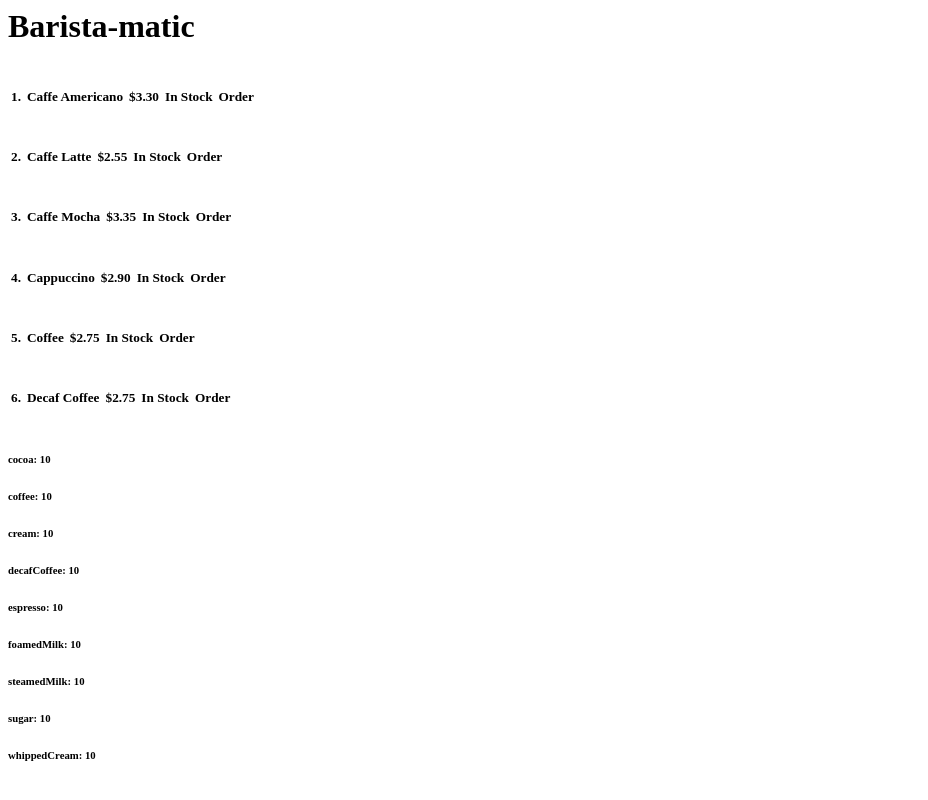
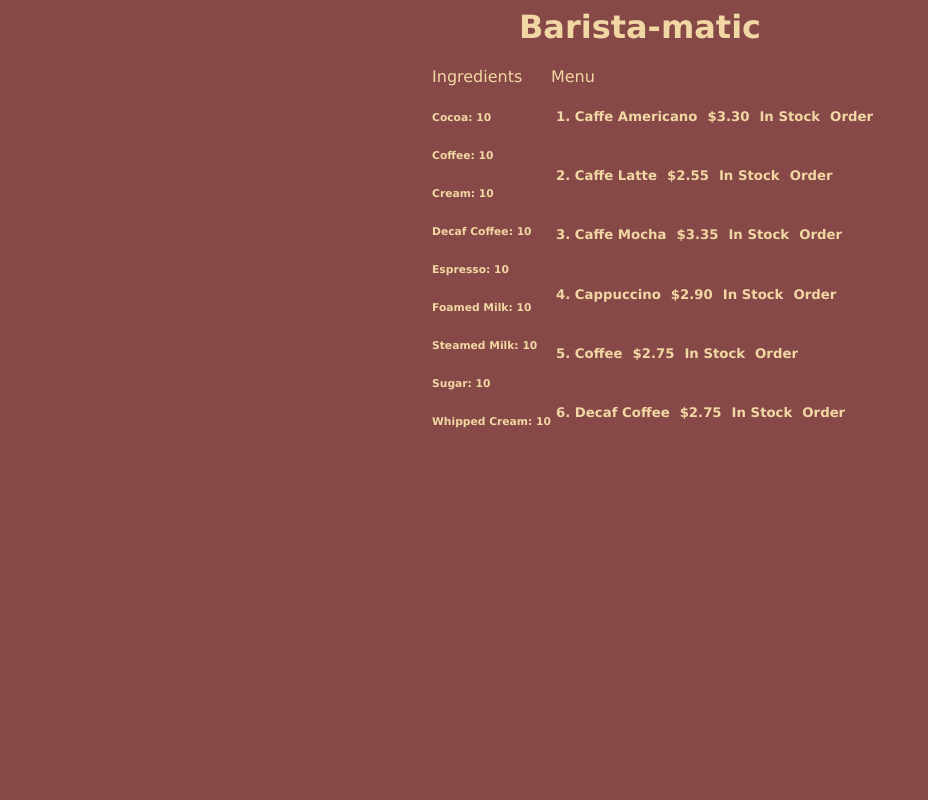
Before and after one commit to vlin59/victorlin-baristamatic, a React app: page / in a window 1280 px wide. Shown: the whole page, without its empty margins (0-928 px from the left). Built offline with nearby package versions, Linux system fonts and the light colour scheme; the HTML template or start-up script is replaced by a standard one.

Commit message:
Add some css

```diff
--- a/src/App.css
+++ b/src/App.css
@@ -1,11 +1,34 @@
+body {
+  background: #864947;
+  color:#f1d7a3;
+  font-family: "Lucida Sans Unicode", "Lucida Grande", sans-serif;
+}
+
+
+.header-text {
+  text-align: center;
+}
+
+.body-container {
+  display: -webkit-flex;
+  display: -moz-flex;
+  display: -ms-flex;
+  display: -o-flex;
+  display: flex;
+  margin-left: 30px;
+  justify-content: center;
+}
+
 .menu-item{
   display: block;
 }
 
 .menu-item h5 {
   display: inline-block;
-  *display: inline;
-  *zoom: 1;
-  margin-left: 3px;
-  margin-right: 3px;
+  margin-left: 5px;
+  margin-right: 5px;
 }
+
+.out-stock {
+  color: #27191d;
+}
--- a/src/App.js
+++ b/src/App.js
@@ -48,7 +48,14 @@ let drinkRecipes = {
 
 function formatMenuItem(menuItem) {
   return menuItem.split('_').join(' ');
+};
+
+function formatIngredientItem(ingredientItem) {
+  let firstLetterRegex = /(^|\s)[a-z]/g;
+  return ingredientItem.split(/(?=[A-Z])/).join(' ').replace(firstLetterRegex, (letter) => letter.toUpperCase());
 }
+
+
 
 export default class App extends Component {
   constructor(props) {
@@ -176,26 +183,32 @@ export default class App extends Component {
     return (
       <div>
         <Header handleClick={this.handleClick}/>
-        <h1>{this.state.count}</h1>
+        <div className="body-container">
+          <div className="ingredients-container">
+            <div>Ingredients</div>
+            {Object.keys(this.state.stockIngredientsUnits).sort().map((ingredient, i) => {
+
+              return (
+                <div key={i+1}>
+                  <h6>{formatIngredientItem(ingredient) +': '+ this.state.stockIngredientsUnits[ingredient]}</h6>
+                </div>
+              )
+            })}
+          </div>
+          <div className="menu-container">
+            <div>Menu</div>
             {Object.keys(this.state.menuItems).sort().map((menuItem, i) => {
               return(
                 <div key={i+1} className="menu-item">
-              <h5>{(i+1)+'.'}</h5>
-              <h5>{formatMenuItem(menuItem)}</h5>
-              <h5>{this.getPrice(menuItem)}</h5>
-              {this.state.menuItemInStock[menuItem] ? <h5>In Stock</h5> : <h5>Out of Stock</h5>}
-              {this.state.menuItemInStock[menuItem] ? <h5 onClick={() => this.orderDrink(menuItem)}>Order</h5> : null}
+                  <h5 className="item-text">{(i+1)+'. ' + formatMenuItem(menuItem)}</h5>
+                  <h5 className="item-price">{this.getPrice(menuItem)}</h5>
+                  {this.state.menuItemInStock[menuItem] ? <h5 className="in-stock">In Stock</h5> : <h5 className="out-stock">Out of Stock</h5>}
+                  {this.state.menuItemInStock[menuItem] ? <h5 onClick={() => this.orderDrink(menuItem)} className="order-btn">Order</h5> : null}
                 </div>
               )
             })}
-        {Object.keys(this.state.stockIngredientsUnits).sort().map((ingredient, i)=>{
-          return (
-            <div key={i+1}>
-              <h6>{ingredient +': '+ this.state.stockIngredientsUnits[ingredient]}</h6>
           </div>
-          )
-        })}
-
+        </div>
       </div>
     );
   }
--- a/src/components/header.js
+++ b/src/components/header.js
@@ -1,6 +1,6 @@
 import React, { Component } from 'react';
 
-export default class header extends Component {
+export default class Header extends Component {
   constructor(props) {
     super(props);
   }
@@ -8,7 +8,7 @@ export default class header extends Component {
   render() {
     return (
       <div>
-        <h1 onClick={this.props.handleClick}>Barista-matic</h1>
+        <h1 className="header-text" onClick={this.props.handleClick}>Barista-matic</h1>
       </div>
     );
   }
```
Lines whose indentation alone changed are shown as unchanged.
